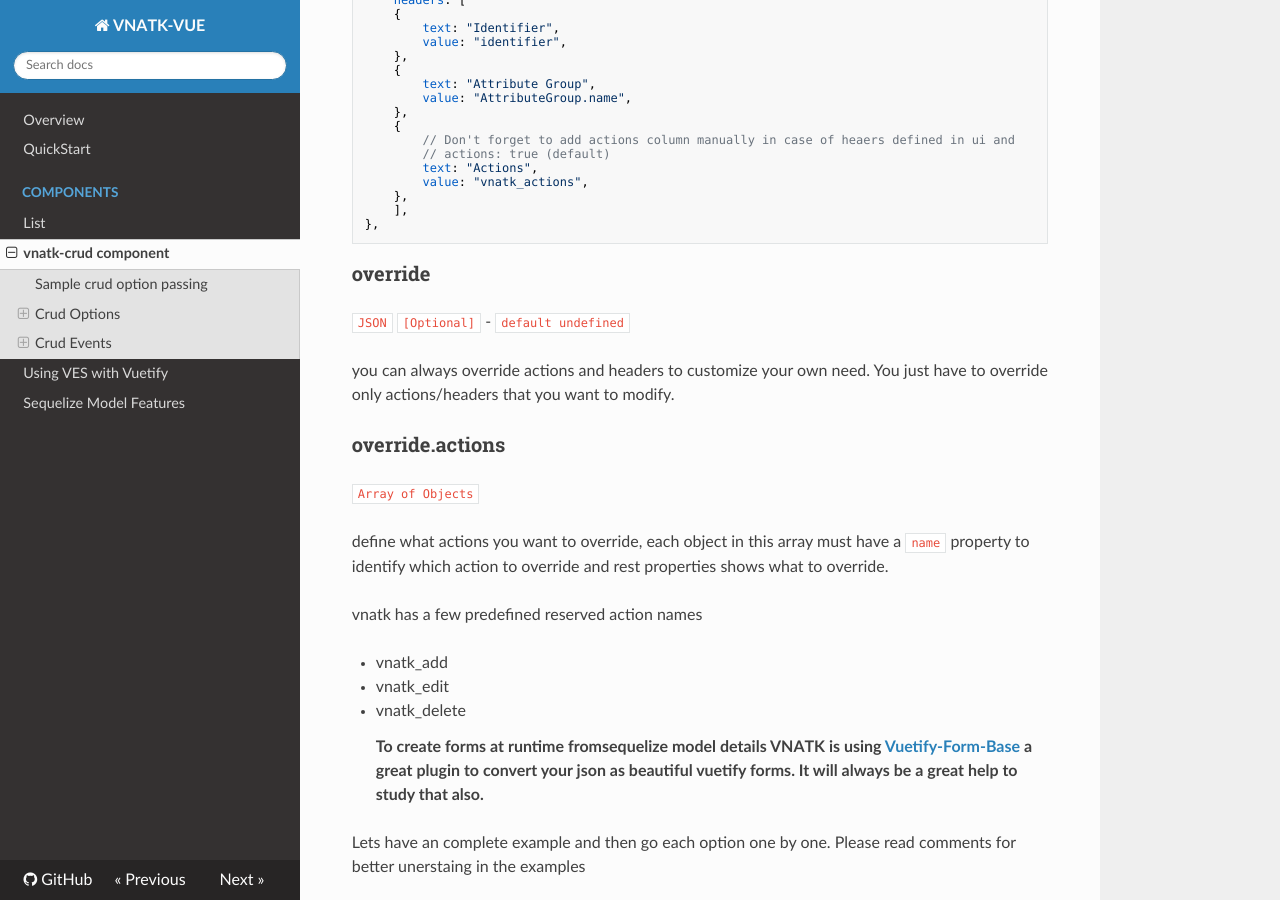
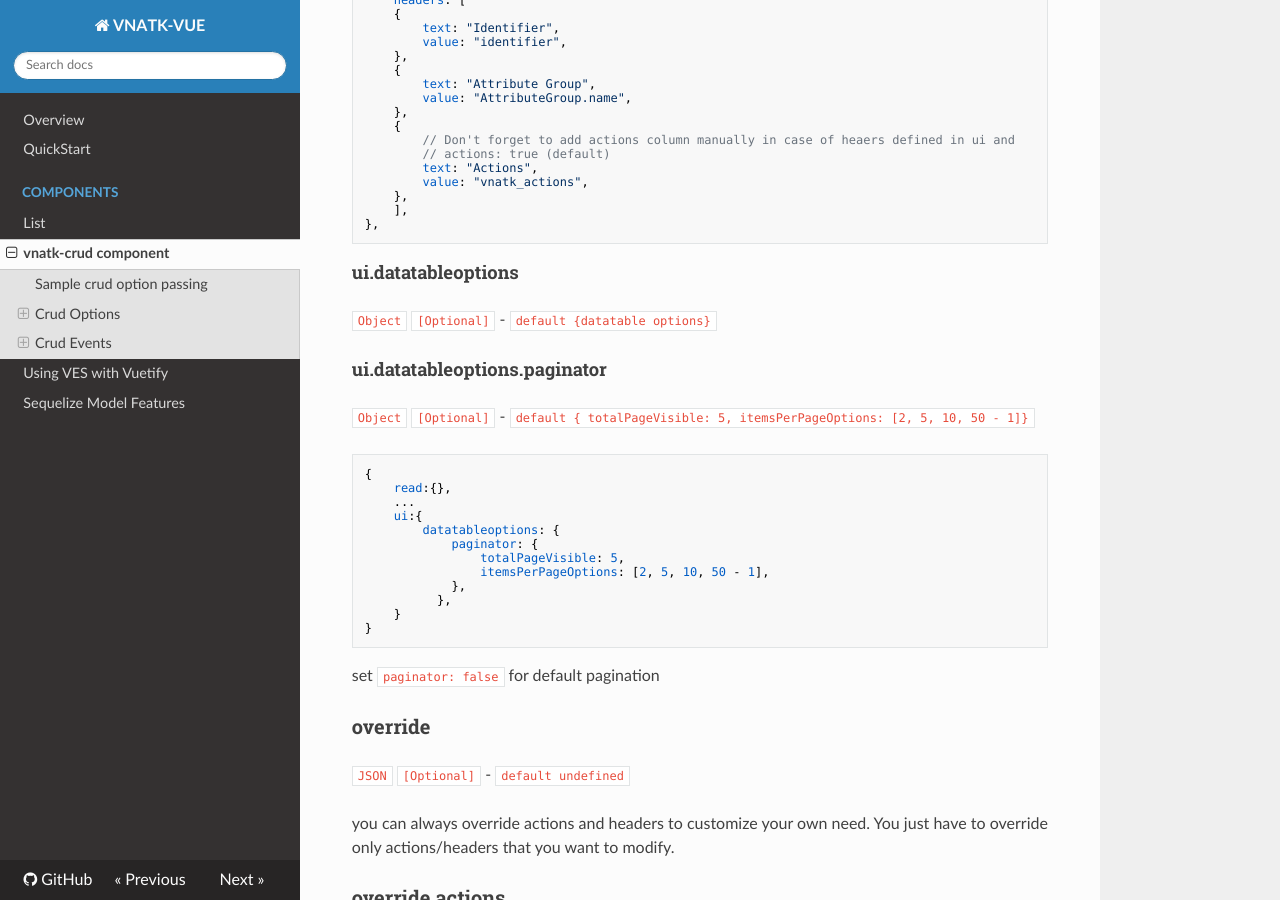
Before and after one commit to gowrav-vishwakarma/vnatk-vue, an MkDocs documentation site: the page built from docs/components/CRUD.md, in a window 1280 px wide and 900 px high, scrolled down 7848 px. Built offline with MkDocs 1.6.1, drawn with Linux system fonts in a browser that asks for light colours; nearby versions of some CDN libraries.

Commit message:
doc updated for pagination options

````diff
--- a/docs/components/CRUD.md
+++ b/docs/components/CRUD.md
@@ -352,6 +352,30 @@ ui: {
     ],
 },
 ```
+
+#### ui.datatableoptions
+`Object` `[Optional]` - `default {datatable options}`
+
+#### ui.datatableoptions.paginator
+`Object` `[Optional]` - `default { totalPageVisible: 5, itemsPerPageOptions: [2, 5, 10, 50 - 1]}`
+
+```javascript
+{
+    read:{},
+    ...
+    ui:{
+        datatableoptions: {
+            paginator: {
+                totalPageVisible: 5,
+                itemsPerPageOptions: [2, 5, 10, 50 - 1],
+            },
+          },
+    }
+}
+```
+
+set `paginator: false` for default pagination
+
 
 ### override
 `JSON` `[Optional]` - `default undefined`
````
